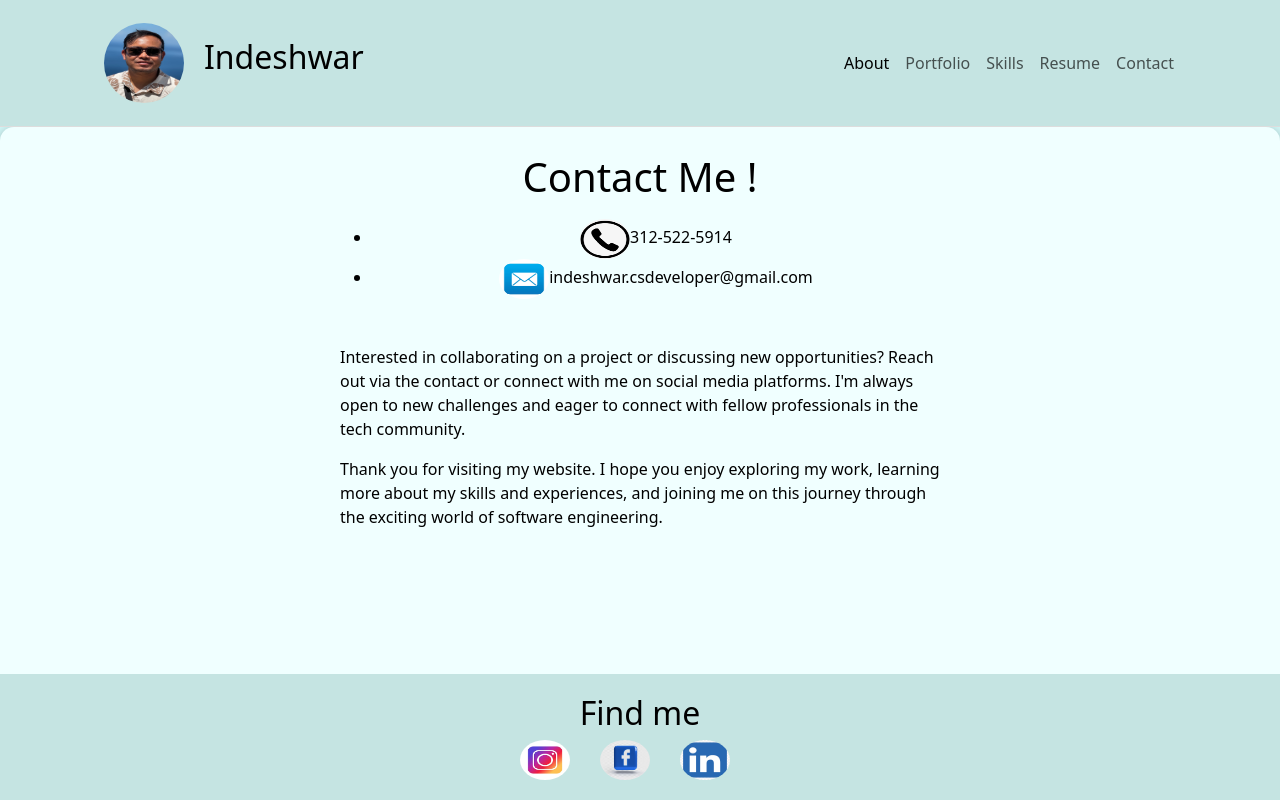
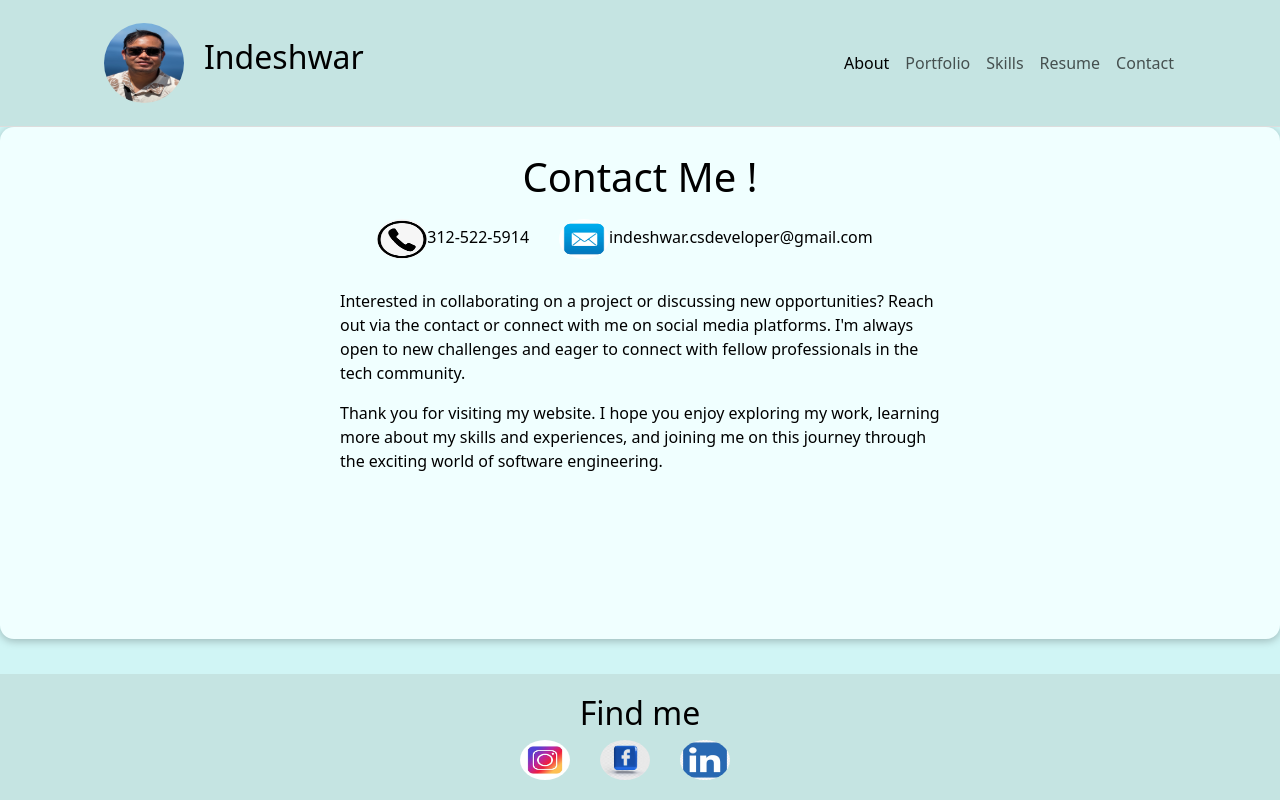
Before and after one commit to Indeshwar/Inde-profile, a React (Create React App) app: page /contact in a window 1280 px wide. Built offline with nearby package versions, Linux system fonts and the light colour scheme.

Commit message:
fix some css related issue

```diff
--- a/src/components/Contact.js
+++ b/src/components/Contact.js
@@ -11,8 +11,8 @@ function Contact() {
           <div className="col-lg-6 col-sm-12 m-auto">
             <h1 className="title">Contact Me !</h1>
             <div>
-              <ul className="title-content">
-                <li>
+              <ul className="title-content ul">
+                <li className="li">
                   <img
                     src={contact}
                     alt="contanct"
@@ -20,7 +20,7 @@ function Contact() {
                   />
                   312-522-5914
                 </li>
-                <li>
+                <li className="li">
                   <img src={email} alt="email" className="social-media-frame" />
                   indeshwar.csdeveloper@gmail.com
                 </li>
```
